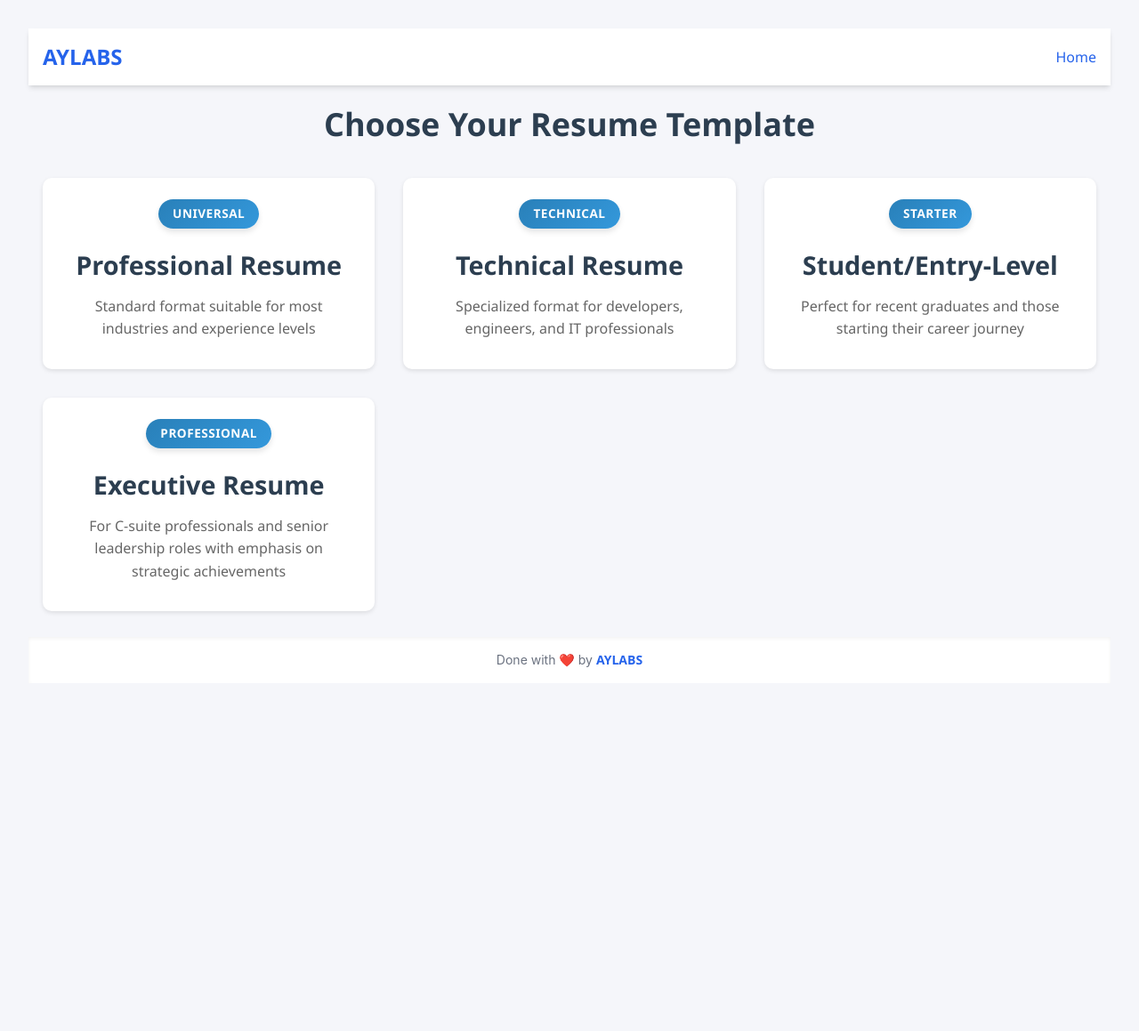
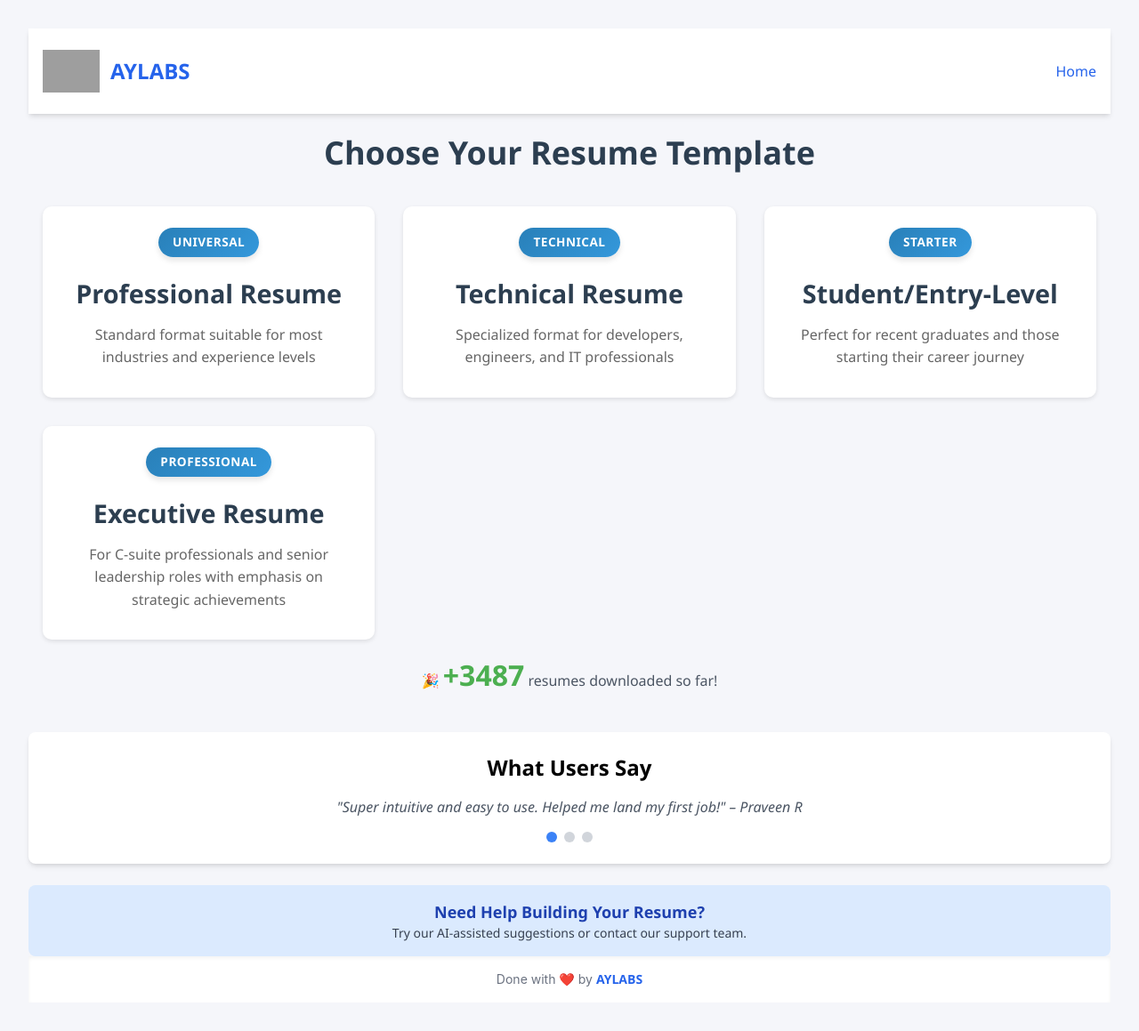
Before and after one commit to Praveen3226/Resume, a Flask app: page / in a window 1280 px wide. Shown: the whole page at 89% size. Before the commit the page ends 750 px from the top, so only its background shows below. Run offline with Flask 3, Linux system fonts and the light colour scheme; some libraries are stand-ins or nearby versions; grey boxes are pictures that could not be loaded.

Commit message:
Update index.html

```diff
--- a/templates/index.html
+++ b/templates/index.html
@@ -130,12 +130,26 @@ footer span {
     padding: 0.75rem 0;
   }
 }
+@keyframes countUp {
+    0% { content: "3475"; }
+    100% { content: "3487"; }
+}
+
+#resume-count {
+    font-size: 2rem; /* Make it larger */
+    font-weight: bold;
+    color: #4CAF50; /* Add a nice green color */
+    animation: countUp 2s ease-in-out forwards;
+}
     </style>
 </head>
 <body class="min-h-screen flex flex-col bg-[#f5f6fa]">
 <nav class="bg-white p-4 shadow-md flex items-center justify-between">
-        <div class="text-2xl font-bold text-blue-600 hover:text-blue-700 transition duration-300">
+    <div class="flex items-center space-x-3">
+        <img src="{{ url_for('static', filename='images/logo.png') }}" alt="AYLABS Logo" class="h-16 w-16    object-contain">
+        <span class="text-2xl font-bold text-blue-600 hover:text-blue-700 transition duration-300">
             AYLABS
+        </span>
     </div>
     <div class="space-x-6">
         <a href="{{ url_for('index') }}" class="text-blue-600 hover:text-blue-800 font-medium transition duration-300">Home</a>
@@ -187,9 +201,84 @@ footer span {
             <!-- Creative Template -->
 
         </div>
+        <h1 class="text-center text-gray-600 text-md mb-8">
+            🎉 <strong id="resume-count">3475 +</strong> resumes downloaded so far!
+        </h1>
+        <div class="bg-white p-6 rounded-lg shadow-md mt-10">
+            <h3 class="text-2xl font-semibold text-center mb-4">What Users Say</h3>
+            <div id="testimonial-carousel" class="relative overflow-hidden">
+              <div class="transition duration-700 ease-in-out flex w-full" id="testimonial-slides">
+                <div class="min-w-full text-center">
+                  <p class="text-gray-600 italic">"Super intuitive and easy to use. Helped me land my first job!" – Praveen R</p>
+                </div>
+                <div class="min-w-full text-center">
+                  <p class="text-gray-600 italic">"Amazing templates! My resume looks 10x more professional now." – Arjun S</p>
+                </div>
+                <div class="min-w-full text-center">
+                  <p class="text-gray-600 italic">"Fast, clean, and very helpful for career starters." – Pravalika P</p>
+                </div>
+              </div>
+            </div>
+            <!-- Optional navigation dots -->
+            <div class="flex justify-center mt-4 space-x-2">
+              <span class="w-3 h-3 bg-blue-500 rounded-full" id="dot0"></span>
+              <span class="w-3 h-3 bg-gray-300 rounded-full" id="dot1"></span>
+              <span class="w-3 h-3 bg-gray-300 rounded-full" id="dot2"></span>
+            </div>
+          </div>
+        <div class="bg-blue-100 p-4 rounded-lg mt-6 text-center">
+            <h4 class="text-lg font-bold text-blue-800">Need Help Building Your Resume?</h4>
+            <p class="text-sm text-gray-700">Try our AI-assisted suggestions or contact our support team.</p>
+        </div>
     </div>
     <footer class="bg-white text-center text-gray-500 text-sm py-4 shadow-inner mt-auto">
         Done with ❤️ by <span class="font-bold text-blue-600">AYLABS</span>
       </footer>
+      <script>
+
+let count = 0;
+const target = 3487; // Number without the plus sign
+const element = document.getElementById('resume-count');
+const duration = 1000; // animation duration in ms
+
+function animateCount() {
+    const stepTime = Math.abs(Math.floor(duration / (target / 100))); // Increase step size for faster animation
+    let currentCount = 0;
+
+    const interval = setInterval(() => {
+        currentCount += 100; // Increment by 100
+        if (currentCount > target) currentCount = target; // Avoid going over the target
+        element.textContent = `+${currentCount}`; // Add the plus sign before the number
+
+        if (currentCount === target) {
+            clearInterval(interval);
+        }
+    }, stepTime);
+}
+
+window.onload = animateCount;
+
+
+window.onload = animateCount;
+//Testimonials//
+const slides = document.getElementById('testimonial-slides');
+  const dots = [document.getElementById('dot0'), document.getElementById('dot1'), document.getElementById('dot2')];
+  let currentIndex = 0;
+
+  function showSlide(index) {
+    slides.style.transform = `translateX(-${index * 100}%)`;
+    dots.forEach((dot, i) => {
+      dot.classList.toggle('bg-blue-500', i === index);
+      dot.classList.toggle('bg-gray-300', i !== index);
+    });
+  }
+
+  setInterval(() => {
+    currentIndex = (currentIndex + 1) % 3;
+    showSlide(currentIndex);
+  }, 4000); // Change slide every 4 seconds
+
+  showSlide(currentIndex); // Initialize
+      </script>
 </body>
 </html>
```
Lines whose indentation alone changed are shown as unchanged.
